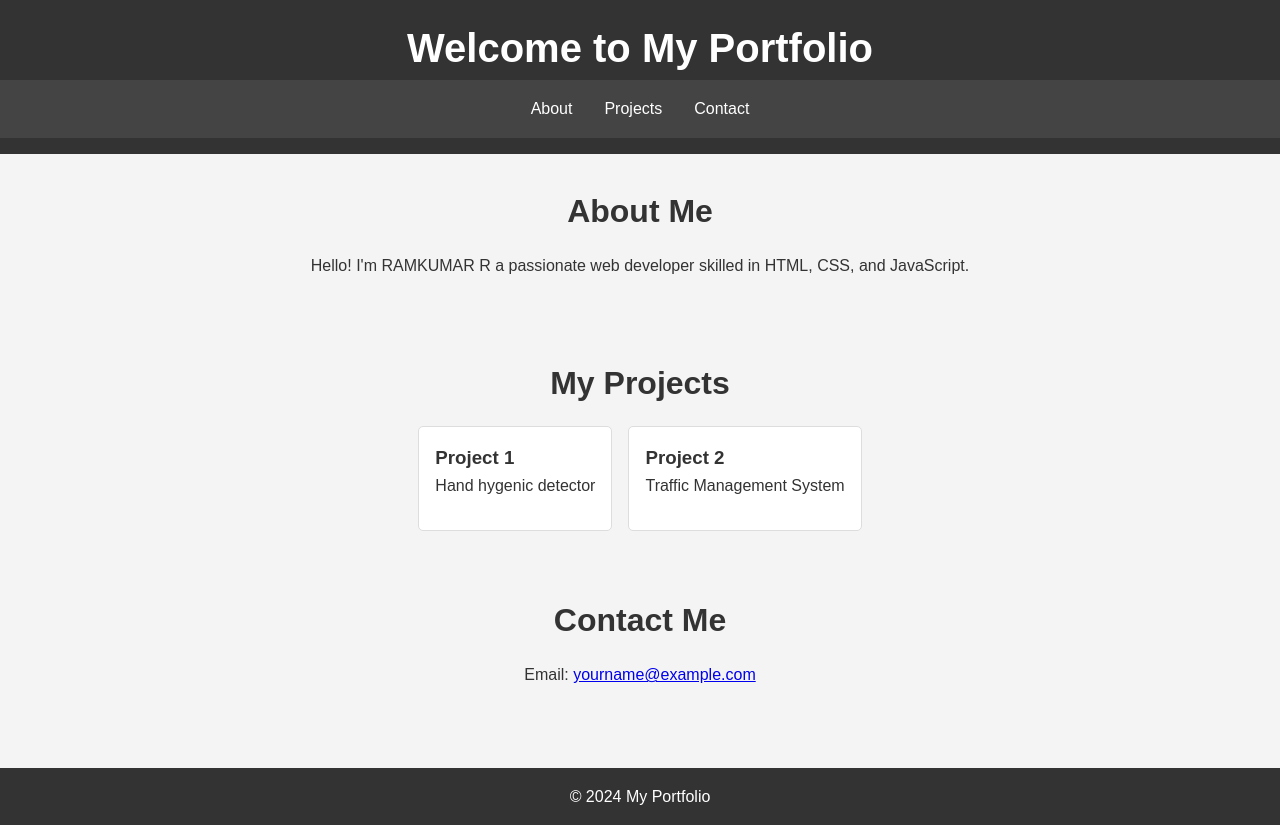
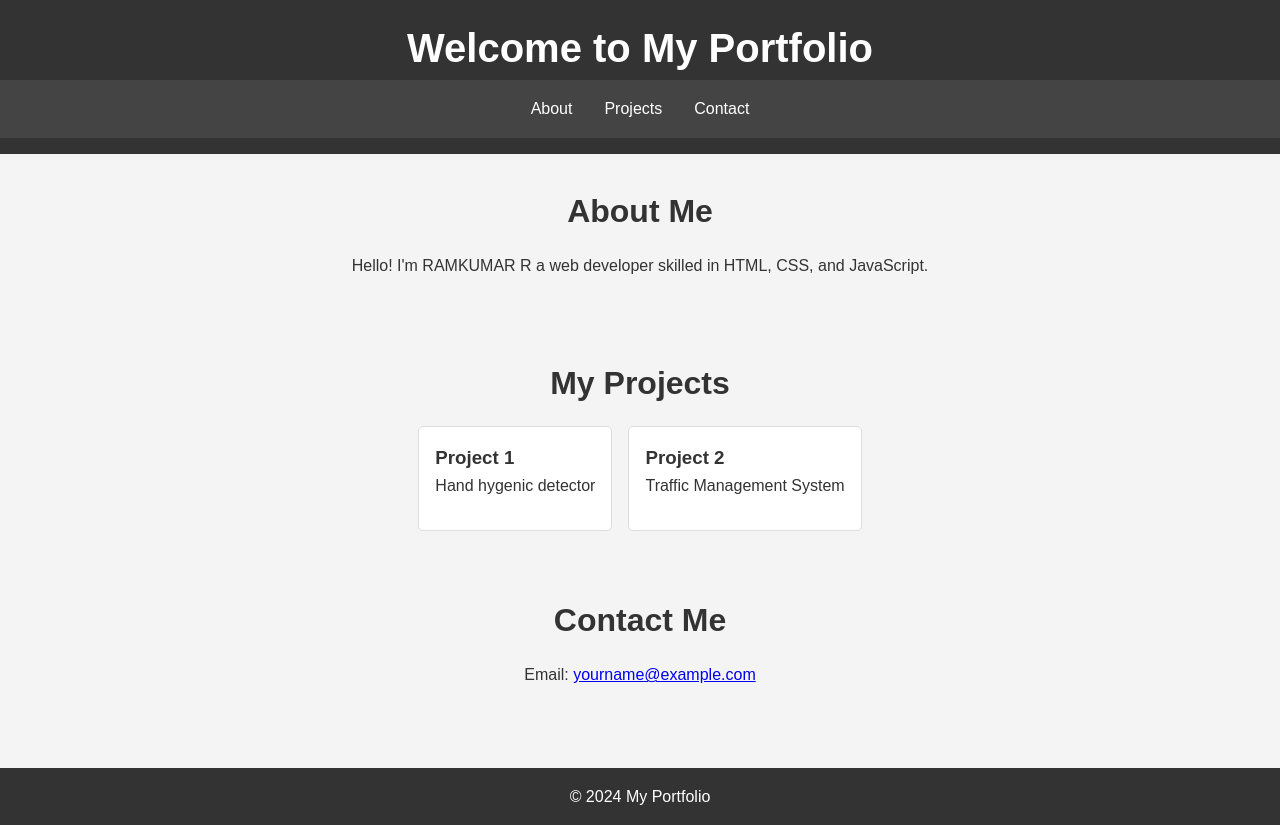
Before and after one commit to ramkumar9942/my-projects, a plain HTML site: page index.html in a window 1280 px wide. Drawn offline with Linux system fonts and the light colour scheme.

Commit message:
some changes in index.html file

```diff
--- a/index.html
+++ b/index.html
@@ -18,7 +18,7 @@
 
   <section id="about">
     <h2>About Me</h2>
-    <p>Hello! I'm  RAMKUMAR R a passionate web developer skilled in HTML, CSS, and JavaScript.</p>
+    <p>Hello! I'm  RAMKUMAR R a web developer skilled in HTML, CSS, and JavaScript.</p>
   </section>
 
   <section id="projects">
```
